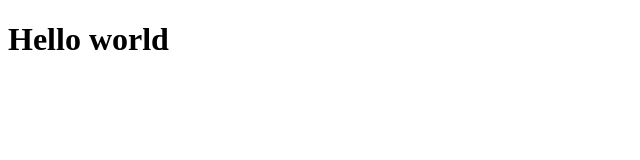
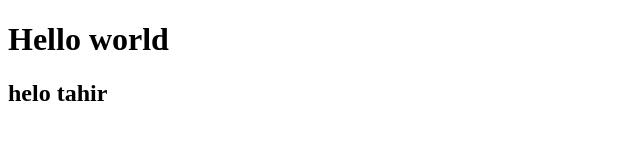
Before and after one commit to mohammadtahir01/practice, a plain HTML site: page index.html in a window 1280 px wide. Shown: the whole page, without its empty margins (0-640 px from the left). Drawn offline with Linux system fonts and the light colour scheme.

Commit message:
updation

```diff
--- a/index.html
+++ b/index.html
@@ -7,5 +7,6 @@
 </head>
 <body>
     <h1>Hello world</h1>
+    <H2>helo tahir</H2>
 </body>
 </html>
```
